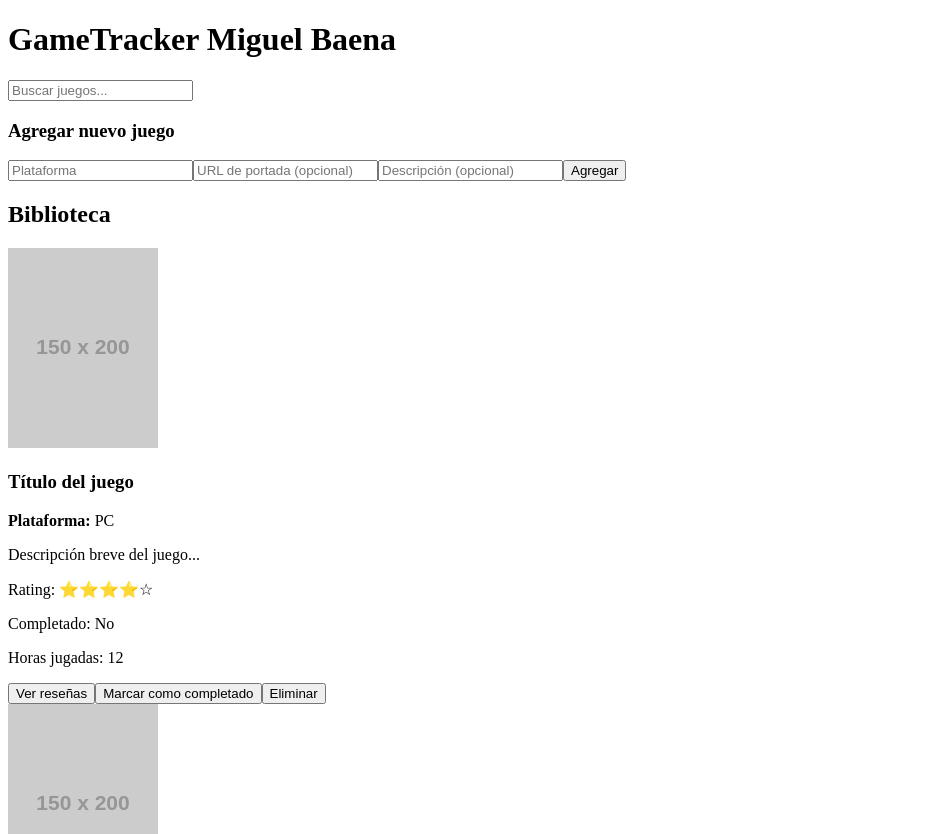
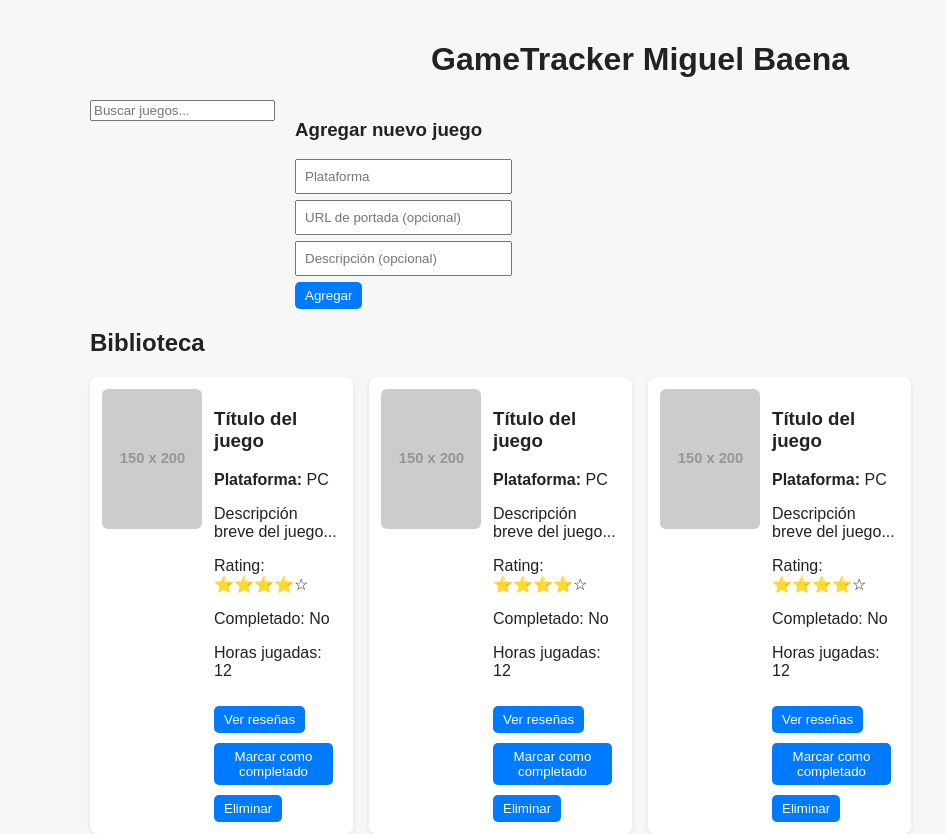
Before and after one commit to miguebaena/Proyectofinal, a React (Vite) app in the folder Front-End/: page / in a window 1280 px wide. Shown: the top 834 px of the page, without its empty margins (0-946 px from the left). Built offline with nearby package versions, Linux system fonts and the light colour scheme.

Commit message:
se agregan los estilos iniciales

```diff
--- a/Front-End/src/styles/styles.css
+++ b/Front-End/src/styles/styles.css
@@ -0,0 +1,79 @@
+body {
+  font-family: Arial, sans-serif;
+  margin: 0;
+  padding: 20px;
+  background: #f7f7f7;
+  color: #222;
+}
+.container {
+  max-width: 1100px;
+  margin: 0 auto;
+}
+header {
+  display: flex;
+  align-items: center;
+  justify-content: center;
+}
+.top-row {
+  display: flex;
+  gap: 20px;
+  margin-bottom: 20px;
+}
+.game-form input,
+.game-form textarea,
+.review-form input,
+.review-form textarea {
+  display: block;
+  width: 100%;
+  margin: 6px 0;
+  padding: 8px;
+}
+button {
+  background: #007bff;
+  color: white;
+  border: none;
+  padding: 6px 10px;
+  border-radius: 5px;
+  cursor: pointer;
+}
+button:hover {
+  background: #0056b3;
+}
+.grid {
+  display: grid;
+  grid-template-columns: repeat(auto-fill, minmax(260px, 1fr));
+  gap: 16px;
+}
+.card {
+  background: #fff;
+  border-radius: 8px;
+  box-shadow: 0 2px 6px rgba(0, 0, 0, 0.08);
+  padding: 12px;
+  display: flex;
+  gap: 12px;
+}
+.cover {
+  width: 100px;
+  height: 140px;
+  object-fit: cover;
+  border-radius: 6px;
+}
+.card-body {
+  flex: 1;
+}
+.card-actions button {
+  margin-right: 8px;
+  margin-top: 10px;
+}
+.stats {
+  display: flex;
+  gap: 12px;
+  margin-bottom: 12px;
+  flex-wrap: wrap;
+}
+.review {
+  background: #fafafa;
+  padding: 8px;
+  border-radius: 6px;
+  margin-bottom: 8px;
+}
```
